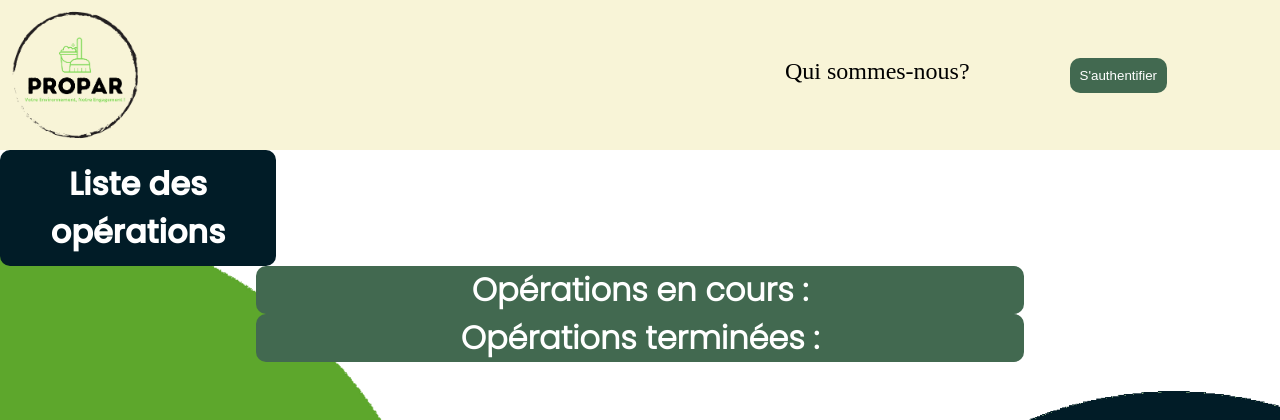
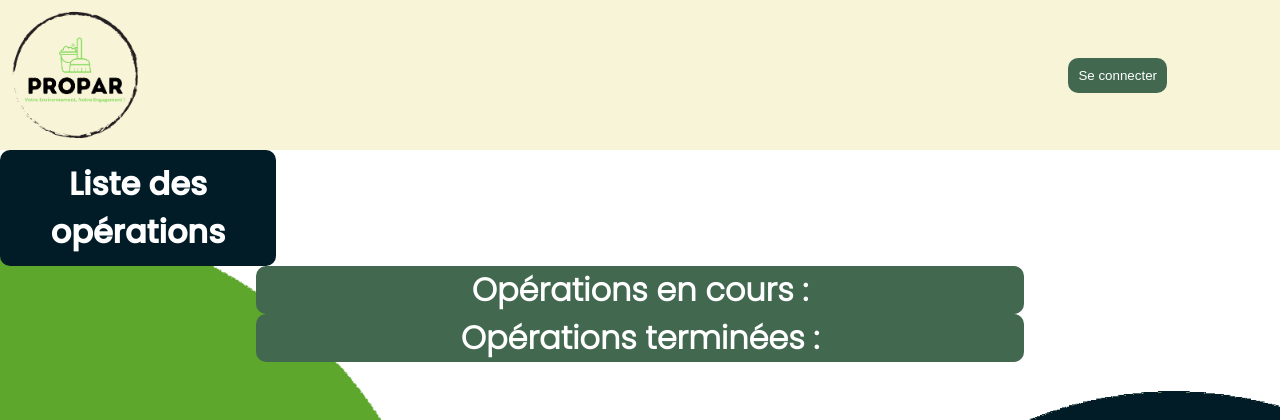
Before and after one commit to Aliiel/Propar, a Symfony app: template templates/accueil/index.html.twig in a window 1280 px wide. Shown: the top 420 px of the page. Run offline with Twig, Linux system fonts and the light colour scheme; the template is opened without the code that fills it, so the values that code supplies are empty; some libraries are stand-ins or nearby versions.

Commit message:
header co / pas co

```diff
--- a/templates/header/_header.html.twig
+++ b/templates/header/_header.html.twig
@@ -3,20 +3,24 @@
    <img src="{{asset('image/logo.png')}}" alt="logo" width='150px'>
 
    <div class="element2_head">
-    <ul>
-        <li><a href="">Qui sommes-nous?</a></li>
-        <li><a href="{{ path('app_login') }}"><button id='button_auth'>S'authentifier</button></a></li>
+        {% if  app.user %}
+        <ul>
+            <li><a href="#"><button id='button_auth'>Mon compte</button></a></li>
+        </ul>
+        <ul>
+            <li><a href="{{ path('app_logout') }}"><button id='button_auth'>Se déconnecter</button></a></li>
+        </ul>
+        {% else %}
+        <ul>
+            <li><a href="{{ path('app_login') }}"><button id='button_auth'>Se connecter</button></a></li>
+        </ul>
+        {% endif %}
+    </div>
+</div>
 
-    </ul>
 
     {# {% if is_granted('EXPERT') %}
     <p>L'administrateur est un expert.</p>
 {% else %}
     <p>L'administrateur n'est pas un expert.</p>
 {% endif %} #}
-
-   </div>
-
-
-
-</div>
```
Also changed, not shown: 1 other file.
